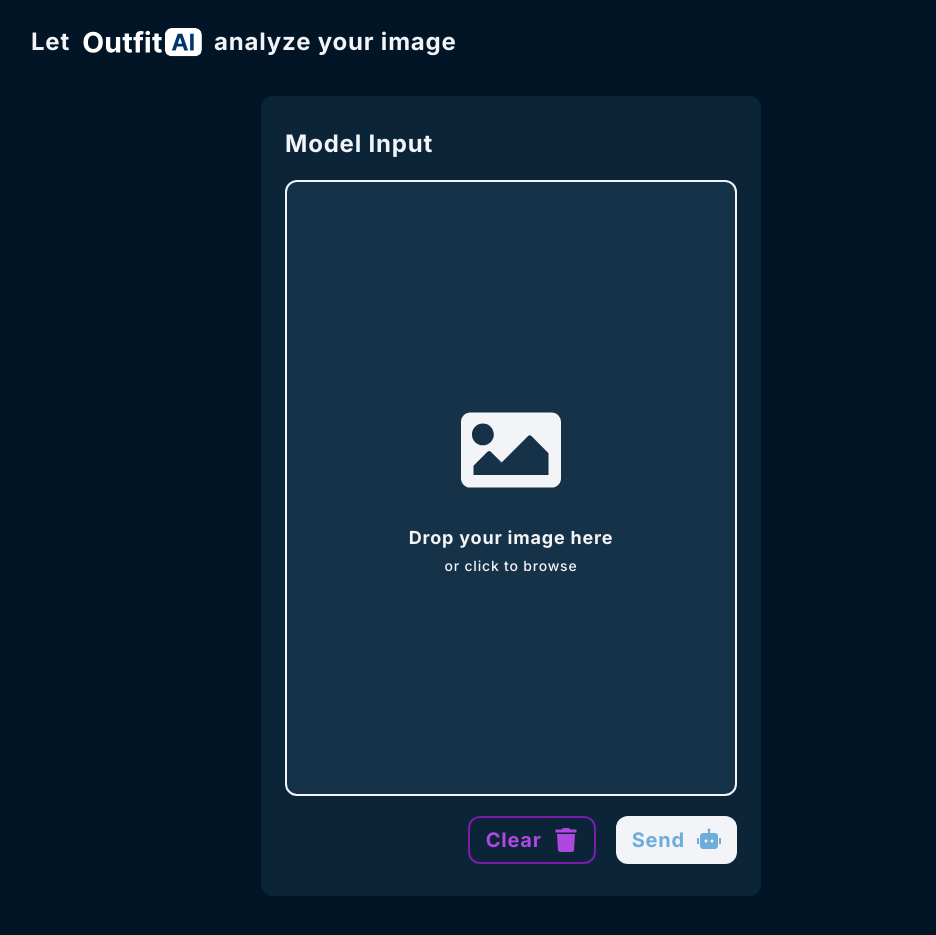
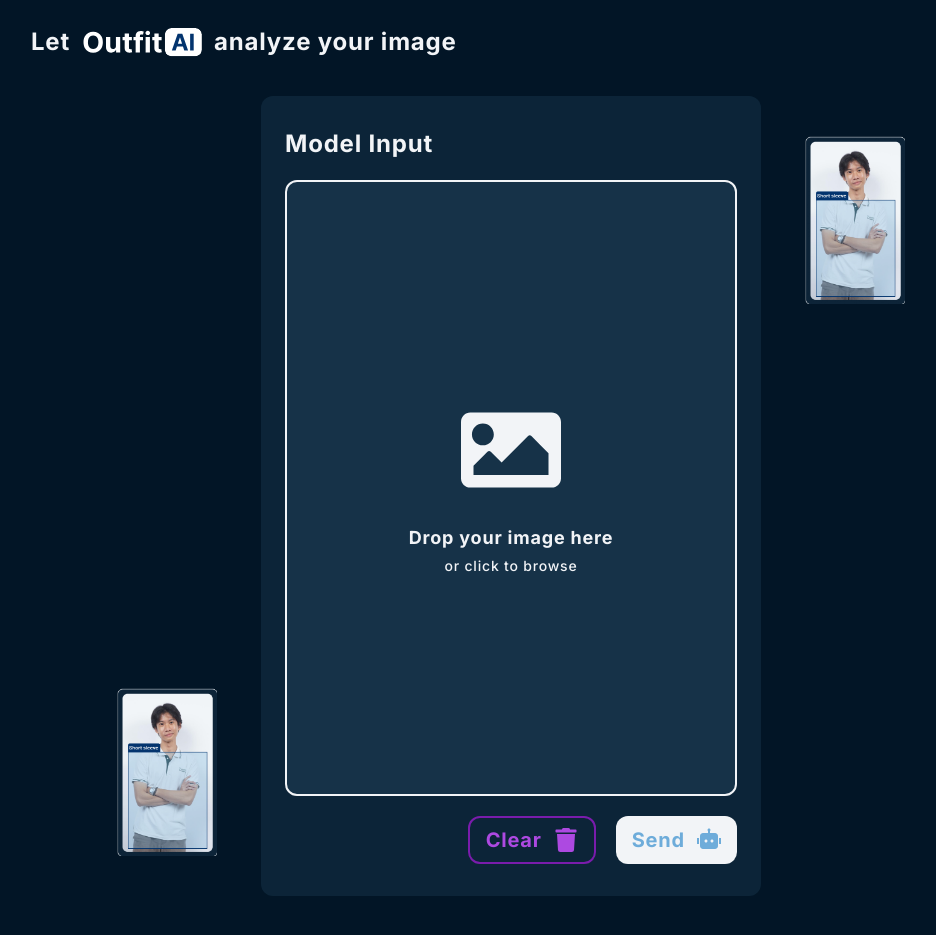
Before and after one commit to BrandonRafaelLovelyno/outfit-ai, a Next.js app: page / in a window 1280 px wide. Shown: the part 1980-2915 px from the top of the page, without its empty margins (129-1065 px from the left). Built offline with nearby package versions, Linux system fonts and the light colour scheme.

Commit message:
feat: add slight animation to classes and demo

```diff
--- a/app/page.tsx
+++ b/app/page.tsx
@@ -14,7 +14,7 @@ export default function Home() {
       <div className={twMerge("h-[100vh]")}>
         <HeroSection />
       </div>
-      <div className={twMerge("flex flex-col gap-y-56")}>
+      <div className={twMerge("overflow-y-hidden", "flex flex-col gap-y-56")}>
         <ModelSection />
         <ClassesSection />
         <DemoSection />
--- a/components/framer-motion/reveal-on-scroll.tsx
+++ b/components/framer-motion/reveal-on-scroll.tsx
@@ -13,7 +13,7 @@ interface Props {
   y?: number;
 }
 
-export default function Reveal({ children, className, duration = 0.5, delay = 0, x = 0, y = 0 }: Props) {
+export default function Reveal({ children, className, duration = 0.5, delay = 0.5, x = 0, y = 0 }: Props) {
   const ref = useRef(null);
   const isInView = useInView(ref, {
     once: true,
--- a/components/section/classes/index.tsx
+++ b/components/section/classes/index.tsx
@@ -4,15 +4,16 @@ import Carousel from "./carousel";
 import { twMerge } from "tailwind-merge";
 import { CLOTH_CLASSES } from "@/constant/bounding-box";
 import ClassCard from "@/components/container/class-card";
+import Reveal from "@/components/framer-motion/reveal-on-scroll";
 
 const getAllCard: () => React.ReactElement[] = () => {
   const cards: React.ReactElement[] = [];
 
   CLOTH_CLASSES.forEach((clothClass, index) => {
     cards.push(
-      <div className={twMerge("h-100")}>
+      <Reveal className={twMerge("h-100")} delay={Math.random() * 0.5 + 0.5} x={0} y={20} >
         <ClassCard key={index} clothClass={clothClass} />
-      </div>
+      </Reveal>
     )
   })
 
--- a/components/section/demo/index.tsx
+++ b/components/section/demo/index.tsx
@@ -1,12 +1,13 @@
 import TitledSection from "@/components/container/titled-section";
 import DemoTitle from "./title";
-import ModelInput from "./model-input";
+import ModelInput from "./input";
 import { twMerge } from "tailwind-merge";
+import Reveal from "@/components/framer-motion/reveal-on-scroll";
 
 export default function DemoSection() {
   return <TitledSection title={<DemoTitle />}>
-    <div className={twMerge("w-full h-fit min-h-[800px]", "flex flex-row justify-center gap-x-10")}>
+    <Reveal className={twMerge("w-full h-fit min-h-[800px]", "flex flex-row justify-center gap-x-10")} x={0} y={20} >
       <ModelInput />
-    </div>
+    </Reveal>
   </TitledSection>
 }
--- a/components/section/demo/model-input/image-box.tsx
+++ b/components/section/demo/input/image-box.tsx
@@ -1,9 +1,7 @@
 "use client"
 
 import { twMerge } from "tailwind-merge"
-import { FaImage, FaTrash } from "react-icons/fa";
-import IconButton from "@/components/icon-button";
-import { RiRobot2Fill } from "react-icons/ri";
+import { FaImage } from "react-icons/fa";
 
 export default function ModelImageBox() {
   return <div className={twMerge("w-full flex-1", "flex flex-col justify-center items-center gap-y-6", "bg-[#6EACDA] bg-opacity-10", "border-2 border-secondary", "rounded-xl", "cursor-pointer")}>
--- a/components/section/demo/model-input/index.tsx
+++ b/components/section/demo/input/index.tsx
@@ -5,10 +5,16 @@ import ModelImageBox from "./image-box";
 import { FaTrash } from "react-icons/fa";
 import IconButton from "@/components/icon-button";
 import { RiRobot2Fill } from "react-icons/ri";
+import InputSample from "./sample";
+import Reveal from "@/components/framer-motion/reveal-on-scroll";
 
 export default function ModelInput() {
   return (
-    <div className={twMerge("h-[800px] w-[500px]", "flex flex-col items-start justify-center py-8 px-6 gap-y-5", "bg-[#6EACDA] bg-opacity-10", "rounded-xl")}>
+    <div className={twMerge("relative", "h-[800px] w-[500px]", "flex flex-col items-start justify-center py-8 px-6 gap-y-5", "bg-[#6EACDA] bg-opacity-10", "rounded-xl")}>
+
+      {/* Absolute input sample */}
+      <InputSample />
+
       <h2>Model Input</h2>
       <ModelImageBox />
       <div className={twMerge("ml-auto", "flex flex-row gap-x-5")}>
--- /dev/null
+++ b/components/section/demo/input/sample.tsx
@@ -0,0 +1,9 @@
+import Image from "next/image";
+import { twMerge } from "tailwind-merge";
+
+export default function InputSample() {
+  return <>
+    <Image src={"/sample/brandon.png"} className={twMerge("absolute", "top-10 -right-36")} width={100} height={100} alt="first-sample" />
+    <Image src={"/sample/brandon.png"} className={twMerge("absolute", "bottom-10 -left-36")} width={100} height={100} alt="first-sample" />
+  </>
+}
```
Also changed, not shown: public/sample/brandon.png (added).
